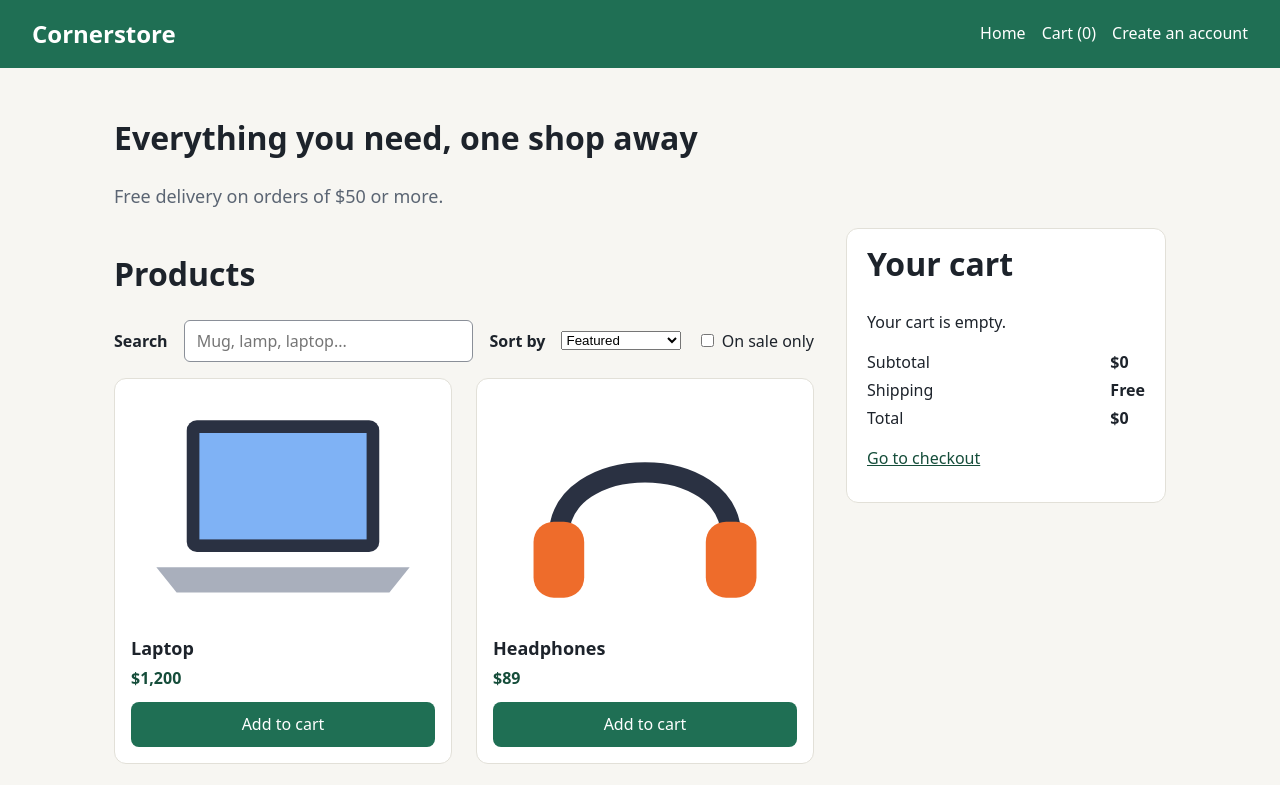
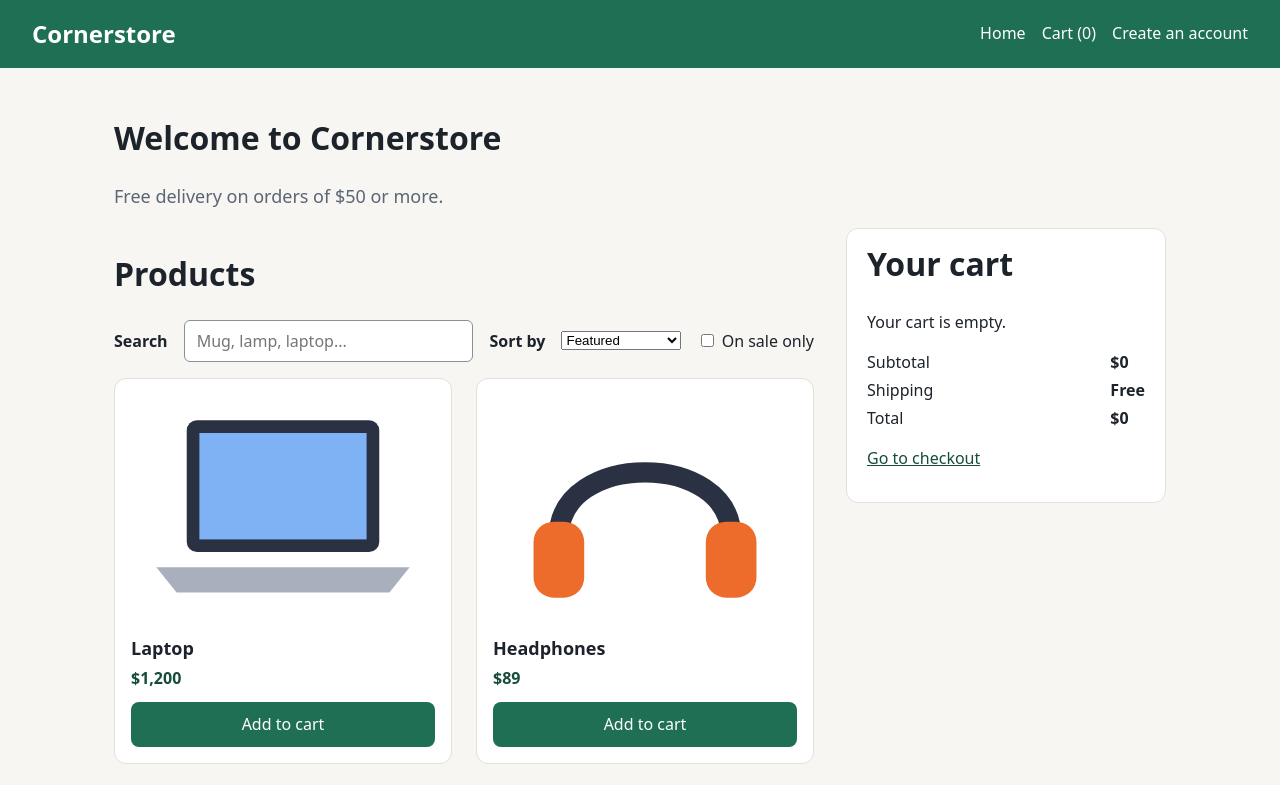
Before and after one commit to pyaredhiman88/cornerstore, a plain HTML site: page apps/web/index.html in a window 1280 px wide. Shown: the top 785 px of the page. Drawn offline with Linux system fonts and the light colour scheme.

Commit message:
Change the home page heading

```diff
--- a/apps/web/index.html
+++ b/apps/web/index.html
@@ -17,7 +17,7 @@
     </header>
     <main>
         <section class="hero">
-            <h2>Everything you need, one shop away</h2>
+            <h2>Welcome to Cornerstore</h2>
             <p>Free delivery on orders of $50 or more.</p>
         </section>
         <section class="shop">
```
